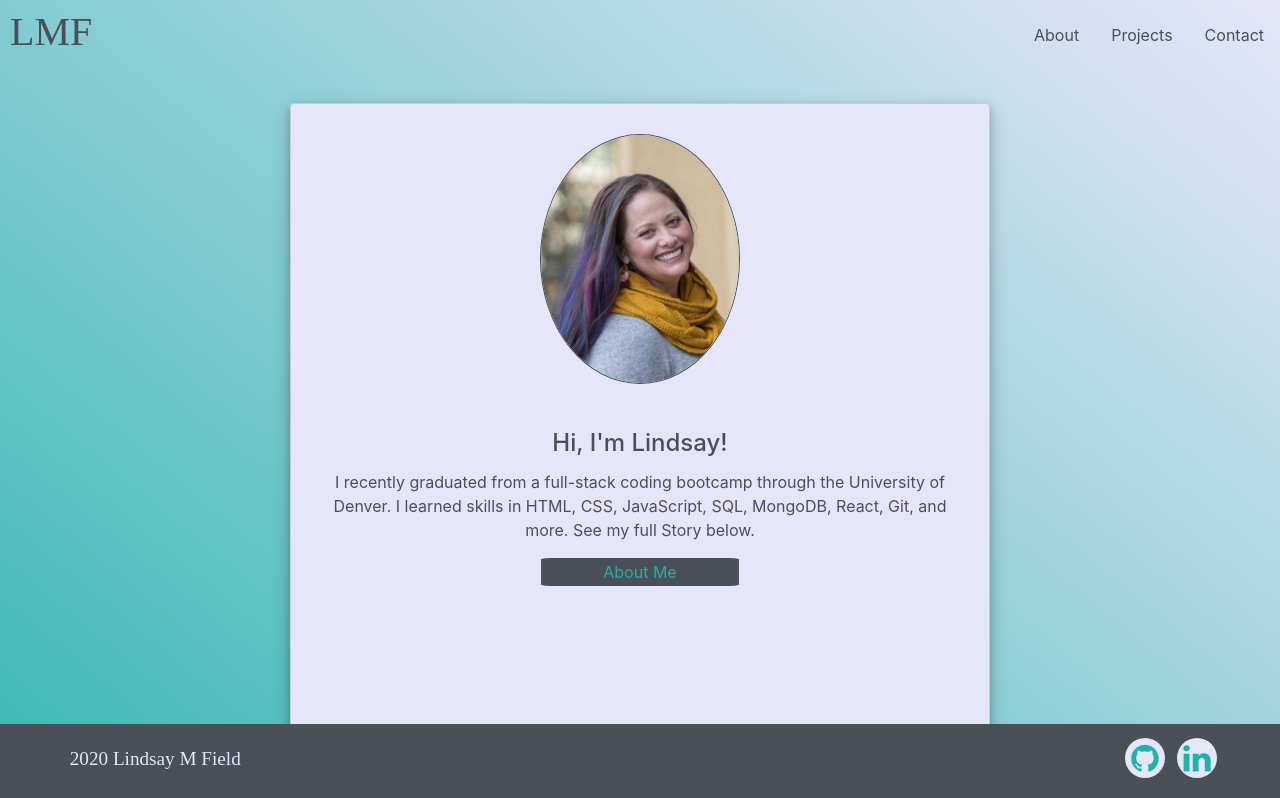
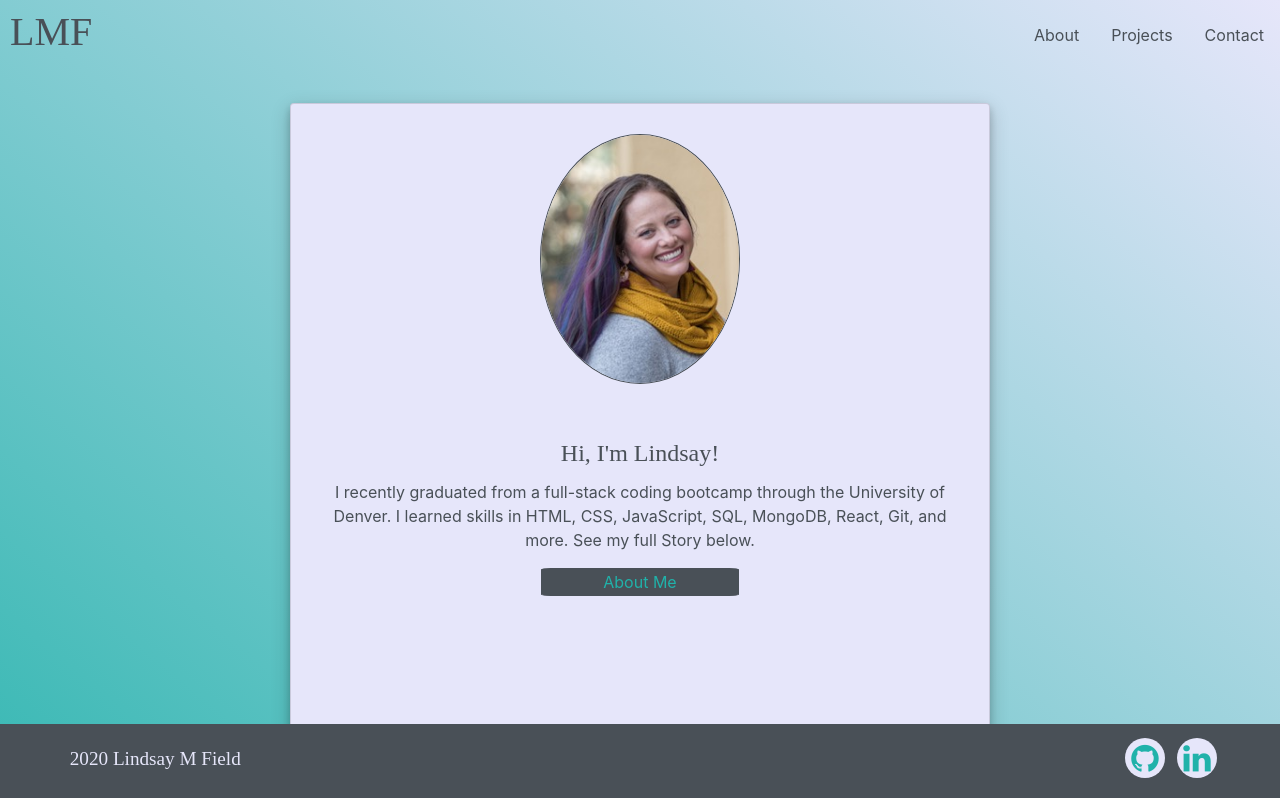
Before and after one commit to LMField82/LMFPortfolio, a React (Create React App) app in the folder lmf-portfolio/: page /about in a window 1280 px wide. Shown: the top 798 px of the page. Built offline with nearby package versions, Linux system fonts and the light colour scheme.

Commit message:
updating fonts and adding routing to app.js

```diff
--- a/lmf-portfolio/src/App.js
+++ b/lmf-portfolio/src/App.js
@@ -25,9 +25,9 @@ class App extends Component {
           handlePageChange={this.handlePageChange}
         />
         <Switch>
-          <Route exact path = "/about" component={About} />
-          <Route exact path = "/projects" component={Projects} />
-          <Route exact path = "/contact" component={Contact} />
+          <Route path = "/about" component={About} />
+          <Route path = "/projects" component={Projects} />
+          <Route path = "/contact" component={Contact} />
         </Switch>
         <Footer />
       </div>
--- a/lmf-portfolio/src/Components/Card/style.css
+++ b/lmf-portfolio/src/Components/Card/style.css
@@ -52,6 +52,11 @@
     margin-top: 45px;
   }
 
+  .card-title {
+      font-family: 'Corlombus', serif;
+      padding-top: 10px;
+  }
+
   .front {
     position: absolute;
     width: 100%;
--- a/lmf-portfolio/src/Components/ProjectCards/style.css
+++ b/lmf-portfolio/src/Components/ProjectCards/style.css
@@ -10,7 +10,7 @@
       padding: 5px 10px;
       color: lightseagreen;
       background-color: #495057;
-      font-weight: 900;
+      font-weight: 500;
   }
 
   #contForCards {
```
Also changed, not shown: 1 other file (tests, documents, lock files or other folders).
